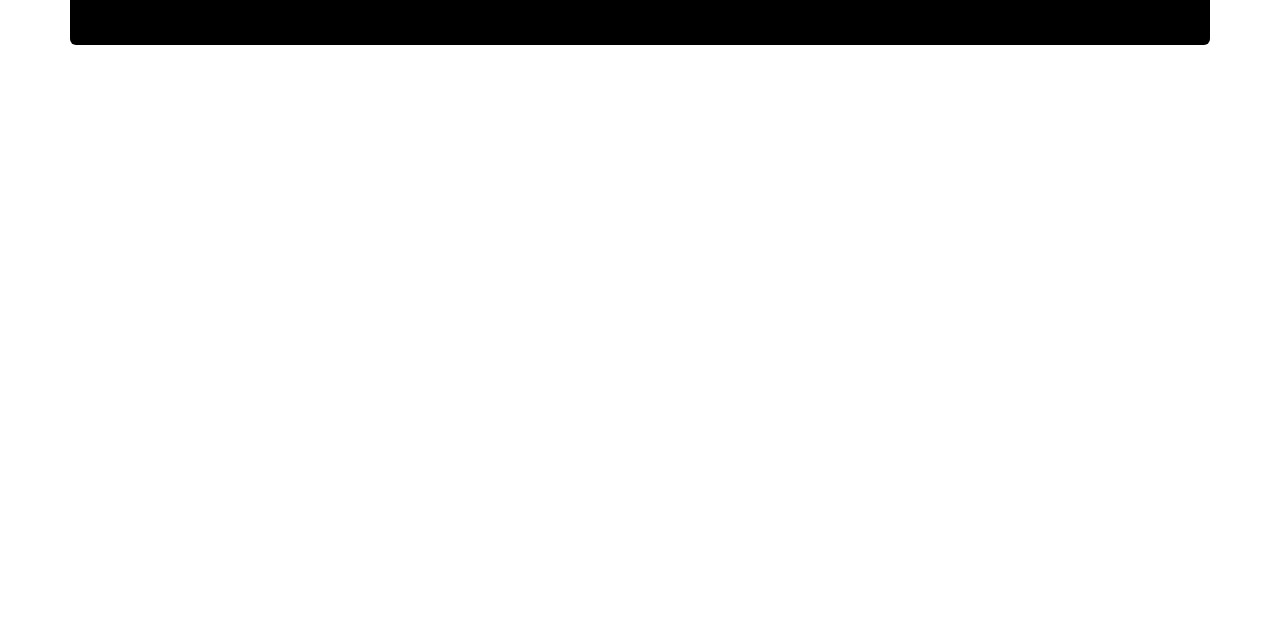
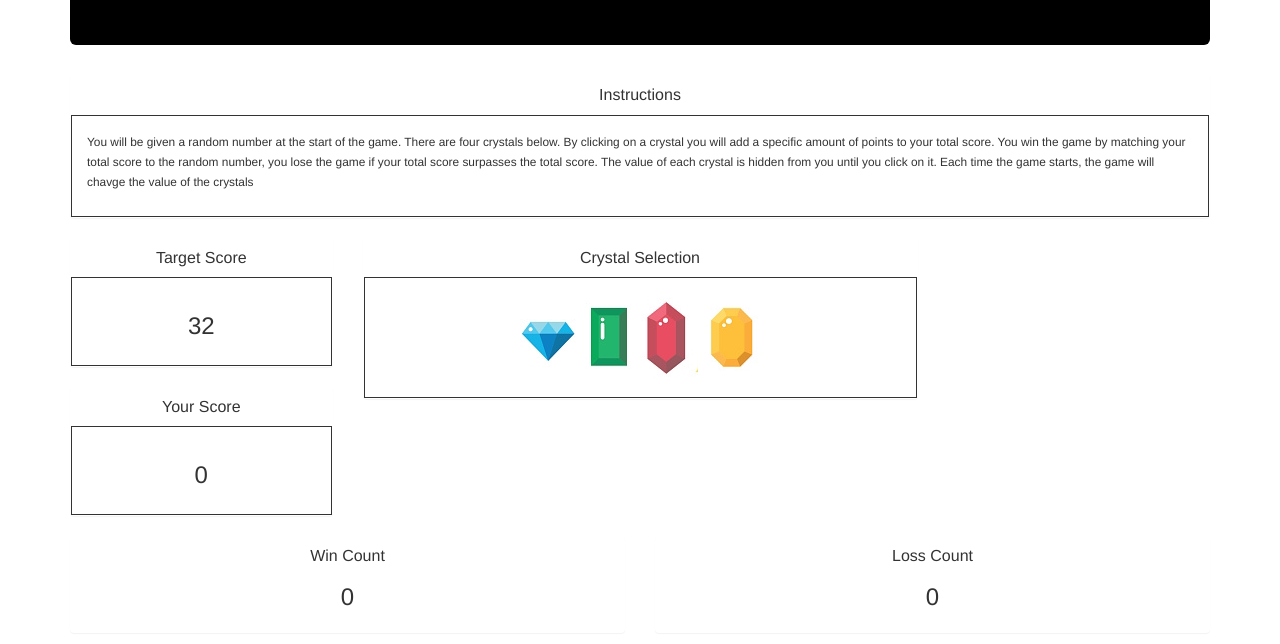
Before and after one commit to andyymontenegro/Crystal-Collector, a plain HTML site: page index.html in a window 1280 px wide. Shown: the part 150-794 px from the top of the page. Drawn offline with nearby package versions, Linux system fonts and the light colour scheme.

Commit message:
game commit

```diff
--- a/css/game.css
+++ b/css/game.css
@@ -2,3 +2,7 @@
 	background-color: black;
 	color: white;
 }
+.panel-body {
+	border-style: solid;
+	border-width: 1px;
+}
--- a/index.html
+++ b/index.html
@@ -19,7 +19,87 @@
 		</div>
 
 
-	</div>
+		<div class="row">
 
-</body>
-</html>
+			<div class="col-lg-12">
+				<div class="panel">
+					<div class="panel-heading">
+						<h3 class="panel-title text-center">Instructions</h3>
+					</div>
+					<div class = "panel-body">
+						<p><small>You will be given a random number at the start of the game. There are four crystals below. By clicking on a crystal you will add a specific amount of points to your total score. You win the game by matching your total score to the random number, you lose the game if your total score surpasses the total score. The value of each crystal is hidden from you until you click on it. Each time the game starts, the game will chavge the value of the crystals</small></p>
+					</div>
+				</div>
+			</div>
+		</div>
+
+		<div class="row">
+			<!--score-->
+			<div class="col-lg-3">
+
+				<div class="panel">
+					<div class="panel-heading" >
+						<h3 class="panel-title text-center">Target Score</h3>
+					</div>
+					<div class="panel-body">
+						<h3 class="text-center" id="targetScore">0</h3>
+					</div>
+				</div>
+
+				<!--your score -->
+				<div class="panel">
+					<div class="panel-heading" >
+						<h3 class="panel-title text-center">Your Score</h3>
+					</div>
+					<div class="panel-body">
+						<h3 class="text-center" id="yourScore">0</h3>
+					</div>
+				</div>
+			</div>
+
+			<div class="col-lg-6">
+
+				<div class="panel">
+					<div class="panel-heading" >
+						<h3 class="panel-title text-center">Crystal Selection</h3>
+					</div>
+					<div class="panel-body text-center">
+						<img src="images/blue.png" alt="" id="blue">
+						<img src="images/green.png" alt="" id="green">
+						<img src="images/red.png" alt="" id="red">
+						<img src="images/yellow.png" alt="" id="yellow">
+					</div>
+				</div>
+
+			</div>
+
+		</div>
+
+		<!-- counting row -->
+		<div class="row">
+
+			<div class="col-lg-6">
+				<div class="panel">
+					<div class="panel-heading">
+						<h3 class="panel-title text-center">Win Count</h3>
+
+						<h3 class="text-center" id="winCount">0</h3>
+					</div>
+				</div>
+			</div>
+
+			<div class="col-lg-6">
+				<div class="panel">
+					<div class="panel-heading">
+						<h3 class="panel-title text-center">Loss Count</h3>
+						<h3 class="text-center" id="lossCount">0</h3>
+					</div>
+				</div>
+			</div>
+		</div>
+		<!--jquery-->
+		<script src="https://code.jquery.com/jquery-2.2.1.min.js"></script>
+		<!-- main game js -->
+		<script src="js/game.js"></script>
+	</body>
+	</html>
--- a/js/game.js
+++ b/js/game.js
@@ -0,0 +1,122 @@
+// global variables
+// --------------------------------------------------------------------------
+//crystal variables
+var crystal = {
+	blue:
+	{
+		name: "Blue",
+		value: 0
+	},
+	green:
+	{
+		name: "Green",
+		value: 0
+	},
+	red:
+	{
+		name: "Red",
+		value: 0
+	},
+	yellow:
+	{
+		name: "Yellow",
+		value: 0
+	}
+};
+//scores
+var currentScore = 0;
+var targetScore = 0;
+
+//win/losses
+
+var winCount = 0;
+var lossCount = 0;
+
+//functions
+// ------------------------------------------------------------------------
+var getRandom = function(min, max) {
+	return Math.floor(Math.random() * (max - min * 1)) * min;
+}
+
+var startGame = function() {
+	//reset current score
+	 currentScore = 0;
+
+	//set a target score
+	targetScore = getRandom(2, 60);
+
+	//set values of crystals between 1-12
+
+	crystal.blue.value 			= getRandom(1, 12);
+	crystal.red.value 			= getRandom(1, 12);
+	crystal.green.value 		= getRandom(1, 12);
+	crystal.yellow.value 		= getRandom(1, 12);
+
+	//change html to reflect the score
+	$("#yourScore").html(currentScore);
+	$("#targetScore").html(targetScore);
+
+//testing
+console.log("--------------------------------------");
+console.log("Target Score: " + targetScore);
+console.log("Blue: " + crystal.blue.value + " | Green " + crystal.green.value + " | Red " + crystal.red.value + " | Yellow " + crystal.yellow.value);
+console.log("--------------------------------------");
+}
+//responds to clicks on crystals
+var addValues = function(crystal) {
+	//change current score
+	currentScore = currentScore + crystal.value;
+
+	//change current score in the html
+	$("#yourScore").html(currentScore);
+
+	//call the check win function
+	checkWin();
+
+	//testing
+	console.log("Your Score: " + currentScore);
+}
+
+//check if user win-loss + reset
+var checkWin = function(){
+	//check if current score if larger than target score
+	if(currentScore > targetScore){
+		alert("GAME OVER!");
+		console.log("you lost");
+		//add to losscount
+		lossCount++;
+		//change in the html
+		$("#lossCount").html(lossCount);
+		//restart the game
+		startGame();
+	}
+
+	else if (currentScore == targetScore) {
+		alert("YOU WIN!");
+		console.log("good job");
+		//add to wincount
+		winCount++;
+		//change in the html
+		$("#winCount").html(winCount);
+
+		//restart the game
+		startGame();
+	}
+}
+
+//main processes
+//----------------------------------
+startGame();
+
+$("#blue").click(function() {
+	addValues(crystal.blue);
+})
+$("#green").click(function() {
+	addValues(crystal.green);
+})
+$("#red").click(function() {
+	addValues(crystal.red);
+})
+$("#yellow").click(function(){
+	addValues(crystal.yellow);
+});
```
Also changed, not shown: css/reset.css (added), images/blue.png (added), images/green.png (added), images/red.png (added), images/yellow.png (added), 1 other file.
